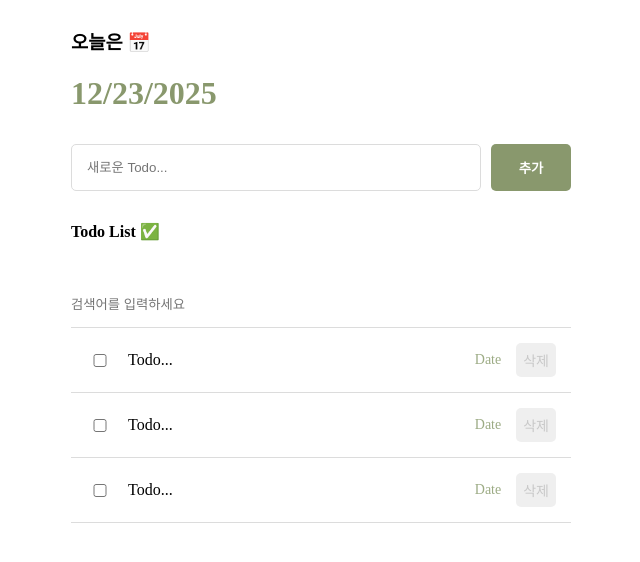
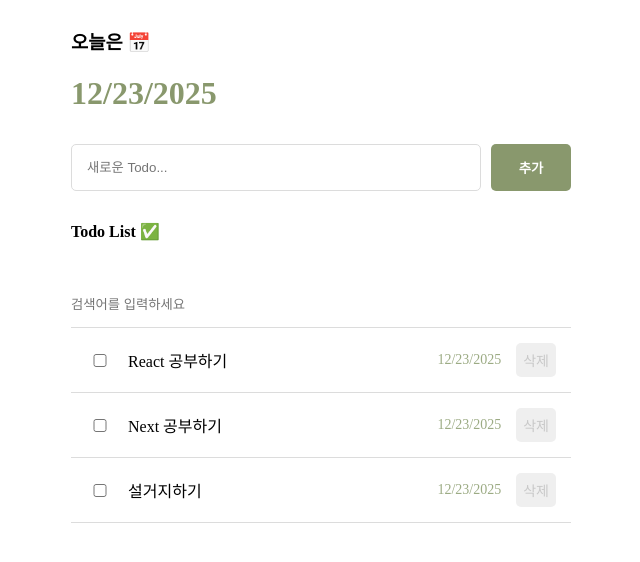
Before and after one commit to hyer0705/onebite-react, a React (Vite) app in the folder missions/day14/: page / in a window 1280 px wide. Shown: the top 562 px of the page, without its empty margins (319-959 px from the left). Built offline with nearby package versions, Linux system fonts and the light colour scheme.

Commit message:
Feat: 할 일 목록 렌더링 & 할 일 검색 기능 구현

```diff
--- a/missions/day14/src/App.jsx
+++ b/missions/day14/src/App.jsx
@@ -24,7 +24,7 @@ function App() {
     <div className="App">
       <Header />
       <Editor onCreate={onCreate} />
-      <List />
+      <List todos={todos} />
     </div>
   );
 }
--- a/missions/day14/src/components/List.jsx
+++ b/missions/day14/src/components/List.jsx
@@ -1,15 +1,32 @@
 import "./List.css";
 import TodoItem from "./TodoItem";
+import { useState } from "react";
 
-const List = () => {
+const List = ({ todos }) => {
+  const [search, setSearch] = useState("");
+
+  const onChangeSearch = (e) => {
+    setSearch(e.target.value);
+  };
+
+  const getFilteredTodos = () => {
+    if (search === "") {
+      return todos;
+    }
+
+    return todos.filter(({ content }) => content.toLowerCase().includes(search.toLowerCase()));
+  };
+
+  const filteredTodos = getFilteredTodos();
+
   return (
     <div className="List">
       <h4>Todo List ✅</h4>
       <div className="todo_wrapper">
-        <input className="search" type="text" placeholder="검색어를 입력하세요" />
-        <TodoItem />
-        <TodoItem />
-        <TodoItem />
+        <input value={search} onChange={onChangeSearch} className="search" type="text" placeholder="검색어를 입력하세요" />
+        {filteredTodos.map((todo) => (
+          <TodoItem key={todo.id} {...todo} />
+        ))}
       </div>
     </div>
   );
--- a/missions/day14/src/components/TodoItem.jsx
+++ b/missions/day14/src/components/TodoItem.jsx
@@ -1,11 +1,11 @@
 import "./TodoItem.css";
 
-const TodoItem = () => {
+const TodoItem = ({ id, content, isDone, date }) => {
   return (
     <div className="TodoItem">
-      <input type="checkbox" />
-      <div className="item">Todo...</div>
-      <div className="date">Date</div>
+      <input readOnly checked={isDone} type="checkbox" />
+      <div className="item">{content}</div>
+      <div className="date">{new Date(date).toLocaleDateString()}</div>
       <button>삭제</button>
     </div>
   );
--- a/missions/day14/src/data/mockData.js
+++ b/missions/day14/src/data/mockData.js
@@ -12,7 +12,7 @@ export const mockTodos = [
     date: new Date().getTime(),
   },
   {
-    id: 0,
+    id: 2,
     isDone: false,
     content: "설거지하기",
     date: new Date().getTime(),
```
